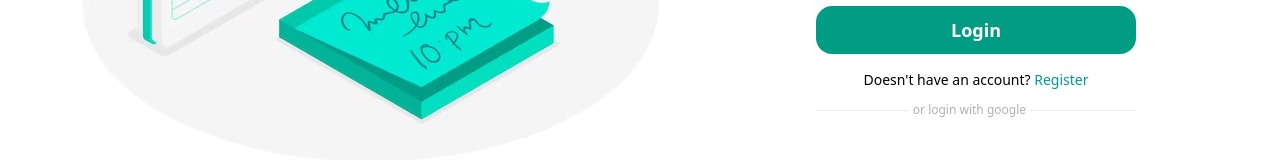
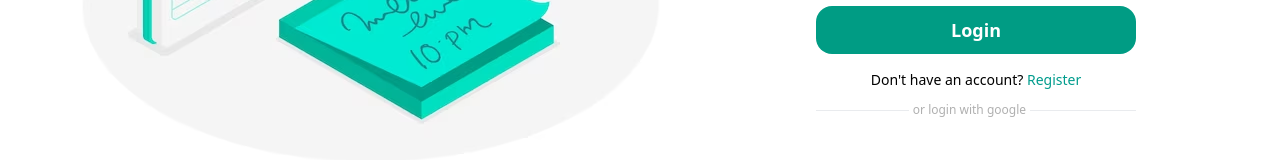
Before and after one commit to TusharA18/Notes-Keeper-App, a React (Vite) app in the folder client/: page /login in a window 1280 px wide. Shown: the part 525-685 px from the top of the page. Built offline with nearby package versions, Linux system fonts and the light colour scheme; no server answers.

Commit message:
fix - fixed a spelling bug and input type file bug

```diff
--- a/client/src/components/Login.jsx
+++ b/client/src/components/Login.jsx
@@ -163,7 +163,6 @@ const Login = () => {
                   <p className="w-fit ml-auto text-sm text-[#009c8d] hover:underline hover:underline-offset-2 cursor-pointer">
                      Forgot Password?
                   </p>
-
                   <button className="bg-[#009c84] hover:bg-white hover:text-[#42aa9b] hover:outline hover:outline-2 transition-all px-3 py-2 h-12 rounded-2xl w-full text-white font-semibold text-lg group">
                      {loading ? (
                         <Loader addClass="group-hover:border-[#009c84] group-hover:border-b-transparent" />
@@ -173,7 +172,7 @@ const Login = () => {
                   </button>
 
                   <p className="w-fit mx-auto text-sm text-black">
-                     {"Doesn't"} have an account?{" "}
+                     {"Don't"} have an account?{" "}
                      <Link to="/register">
                         <span className="text-[#009c8d] hover:underline hover:underline-offset-2 cursor-pointer">
                            {" "}
--- a/client/src/components/Profile.jsx
+++ b/client/src/components/Profile.jsx
@@ -210,7 +210,7 @@ const Profile = () => {
                   <div className="space-y-1">
                      <label className="ml-1">Picture</label>
                      <input
-                        className="fileInput w-full border border-gray-200 rounded-lg file:px-2 file:py-1 file:rounded-lg file:border-none"
+                        className="fileInput w-full border border-gray-200 rounded-lg file:px-2 file:py-1 file:rounded-lg file:border-none cursor-pointer"
                         type="file"
                         name="photo"
                         onChange={handlePhotoUpload}
--- a/client/src/components/Register.jsx
+++ b/client/src/components/Register.jsx
@@ -212,7 +212,7 @@ const Login = () => {
                   <div className="space-y-1">
                      <label className="ml-1">Picture</label>
                      <input
-                        className="w-full border border-gray-300 rounded-lg file:p-2 file:rounded-lg file:border-none"
+                        className="w-full border border-gray-300 rounded-lg file:p-2 file:rounded-lg file:border-none cursor-pointer"
                         type="file"
                         name="photo"
                         onChange={handlePhotoUpload}
```
